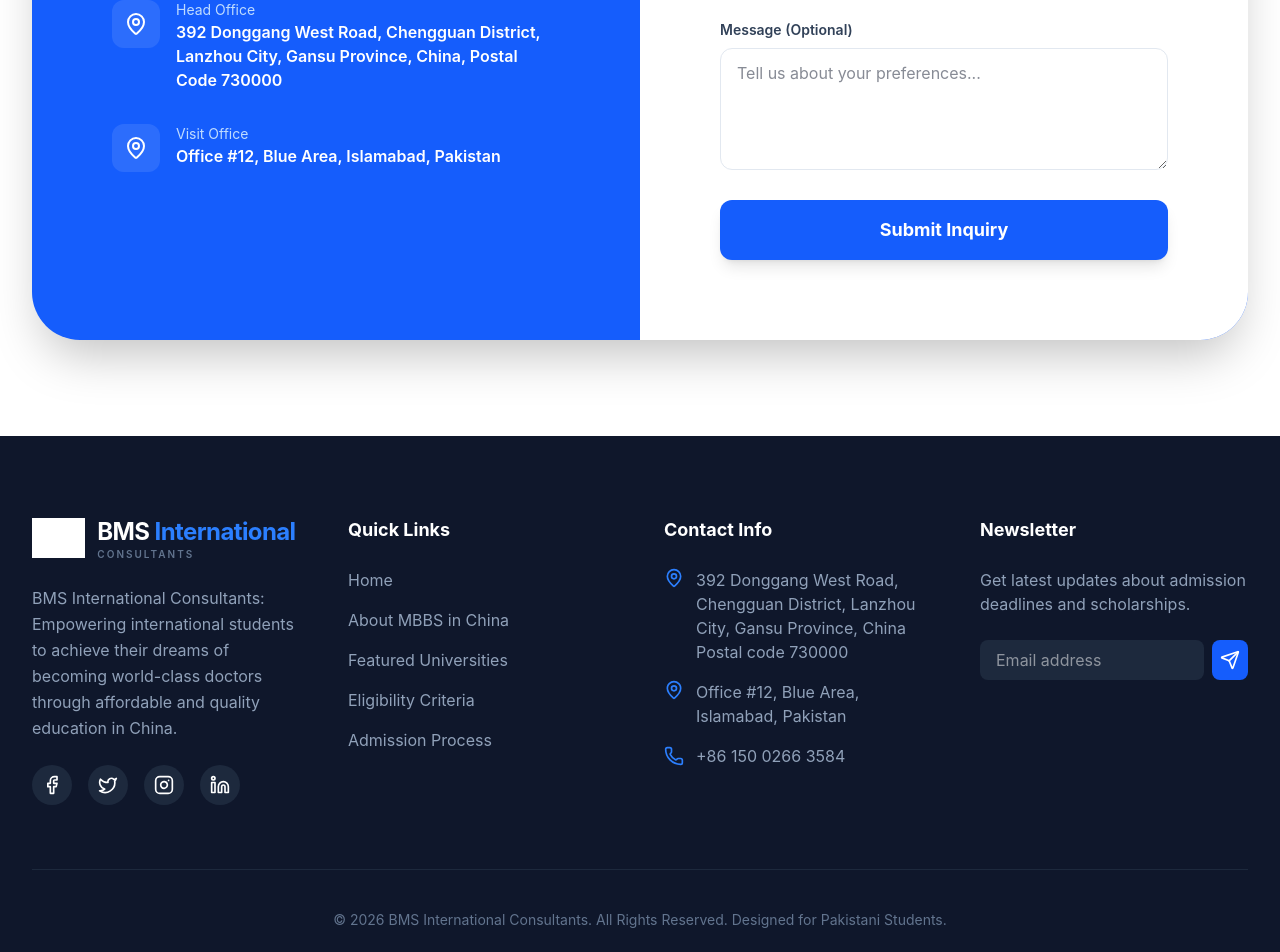
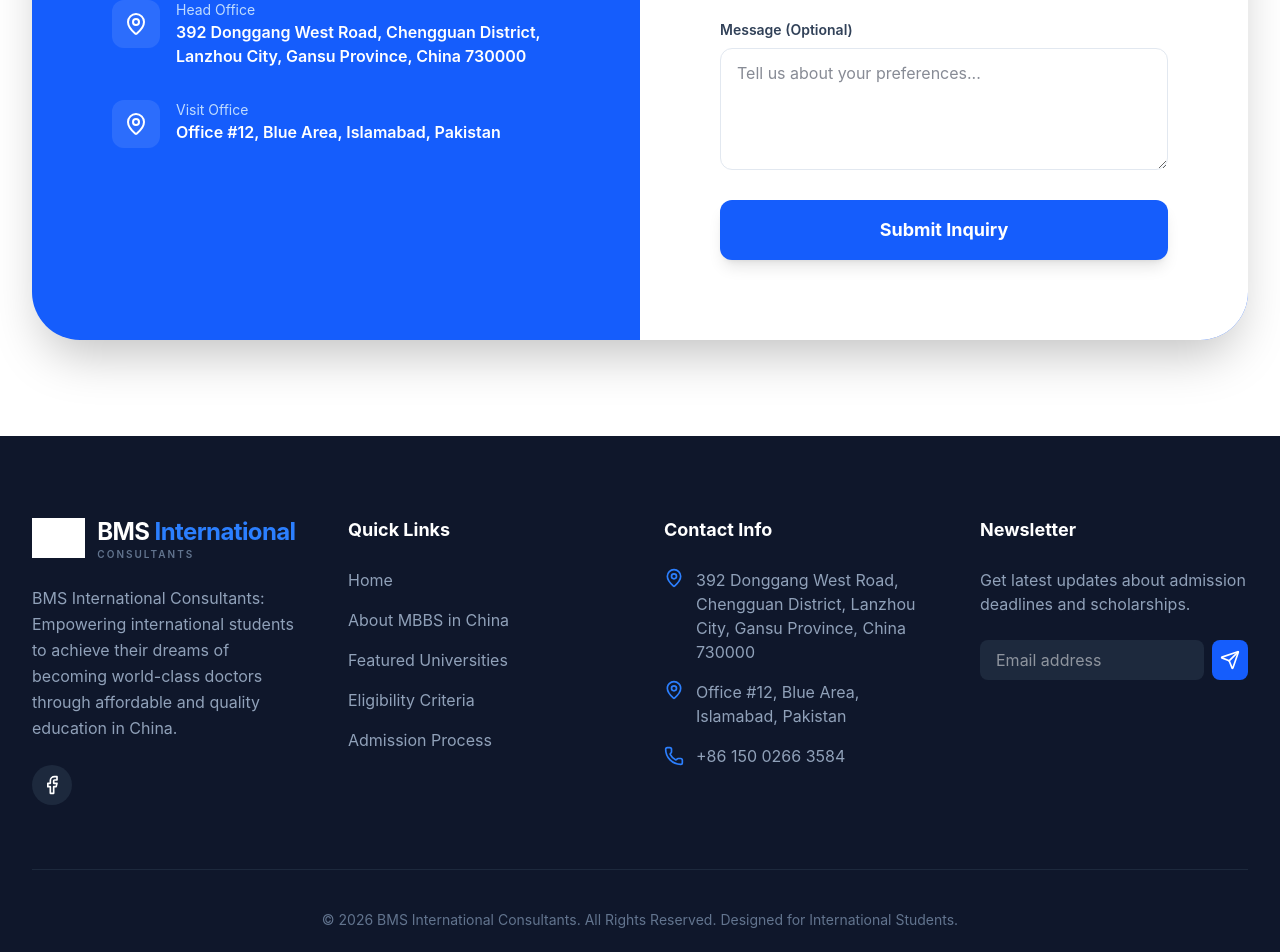
Before and after one commit to SANAULLAHKHANSATTI/educational-consultancy, a React (Vite) app: page / in a window 1280 px wide. Shown: the part 5665-6617 px from the top of the page. Built offline with nearby package versions, Linux system fonts and the light colour scheme; grey boxes are pictures that could not be loaded.

Commit message:
Change address of china

```diff
--- a/src/App.tsx
+++ b/src/App.tsx
@@ -582,7 +582,7 @@
     <div>
       <p className="text-blue-200 text-sm">Head Office</p>
       <p className="text-base font-semibold break-words">
-        392 Donggang West Road, Chengguan District, Lanzhou City, Gansu Province, China, Postal Code 730000
+        392 Donggang West Road, Chengguan District, Lanzhou City, Gansu Province, China 730000
       </p>
     </div>
   </div>
@@ -715,9 +715,11 @@
             </p>
             <div className="flex gap-4">
               <a href="https://www.facebook.com/MBBSAdmissionsinChina" className="w-10 h-10 bg-slate-800 rounded-full flex items-center justify-center hover:bg-blue-600 transition-colors"><Facebook className="h-5 w-5" /></a>
+            {/*
               <a href="#" className="w-10 h-10 bg-slate-800 rounded-full flex items-center justify-center hover:bg-blue-600 transition-colors"><Twitter className="h-5 w-5" /></a>
               <a href="#" className="w-10 h-10 bg-slate-800 rounded-full flex items-center justify-center hover:bg-blue-600 transition-colors"><Instagram className="h-5 w-5" /></a>
               <a href="#" className="w-10 h-10 bg-slate-800 rounded-full flex items-center justify-center hover:bg-blue-600 transition-colors"><Linkedin className="h-5 w-5" /></a>
+            */}
             </div>
           </div>
 
@@ -739,7 +741,7 @@
 
                  <li className="flex items-start gap-3">
                 <MapPin className="h-5 w-5 text-blue-500 shrink-0" />
-                <span>392 Donggang West Road, Chengguan District, Lanzhou City, Gansu Province, China Postal code 730000</span>
+                <span>392 Donggang West Road, Chengguan District, Lanzhou City, Gansu Province, China 730000</span>
               </li>
 
               <li className="flex items-start gap-3">
@@ -778,7 +780,7 @@
         </div>
 
         <div className="pt-10 border-t border-slate-800 text-center text-slate-500 text-sm">
-          <p>© 2026 BMS International Consultants. All Rights Reserved. Designed for Pakistani Students.</p>
+          <p>© 2026 BMS International Consultants. All Rights Reserved. Designed for International Students.</p>
         </div>
       </div>
     </footer>
```
